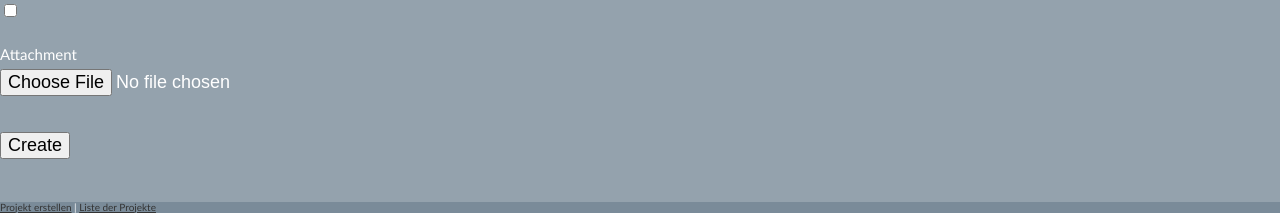
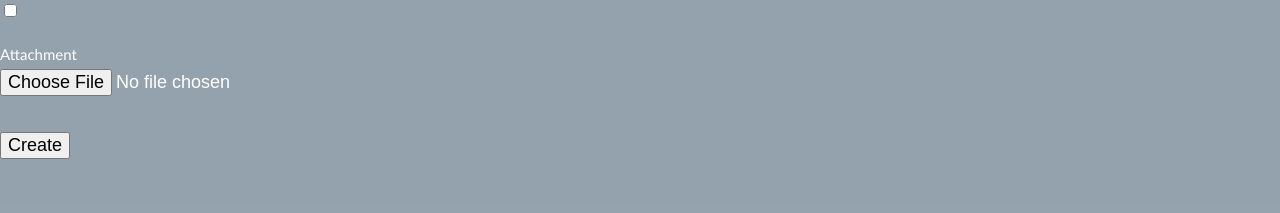
Before and after one commit to kinaj/kinaj, a Python web app: template src/kinaj/templates/projects/create.html in a window 1280 px wide. Shown: the part 1001-1214 px from the top of the page. After the commit the page ends 1160 px from the top, so only its background shows below. Run offline with Jinja, Linux system fonts and the light colour scheme; the template is opened without the code that fills it, so the values that code supplies are empty.

Commit message:
minor js improvements

```diff
--- a/src/kinaj/static/js/base.js
+++ b/src/kinaj/static/js/base.js
@@ -69,7 +69,7 @@ $(function (){
 
                     return false;
                 })
-                .css({position: 'relative', top: '13.5em', left: '-2em', color: '#555', zIndex: 1000, opacity: '0'});
+                .css({position: 'relative', top: '13.5em', left: '-2em', zIndex: 1000, opacity: '0'});
 
             $.data(leftLink,'counter', 0);
 
@@ -108,7 +108,7 @@ $(function (){
 
                     return false;
                 })
-                .css({position: 'relative', left: '50em', top: '13.5em', textAlign: 'right', color: '#555', zIndex: 1000});
+                .css({position: 'relative', left: '50em', top: '13.5em', zIndex: 1000});
 
             $(index_container).prepend(rightLink);
             $(index_container).prepend(leftLink);
--- a/src/kinaj/templates/layout.html
+++ b/src/kinaj/templates/layout.html
@@ -18,7 +18,6 @@
                 <div class="clearfix"></div>
             </div>
             <div id="footer">
-                <a href="/projects/create/" title="Projekt erstellen">Projekt erstellen</a>&nbsp;|&nbsp;<a href="/projects/" title="Liste der Projekte">Liste der Projekte</a>
             </div>
         </div>
         <script charset="utf-8" type="text/javascript" src="/static/js/jquery.js"></script>
```
